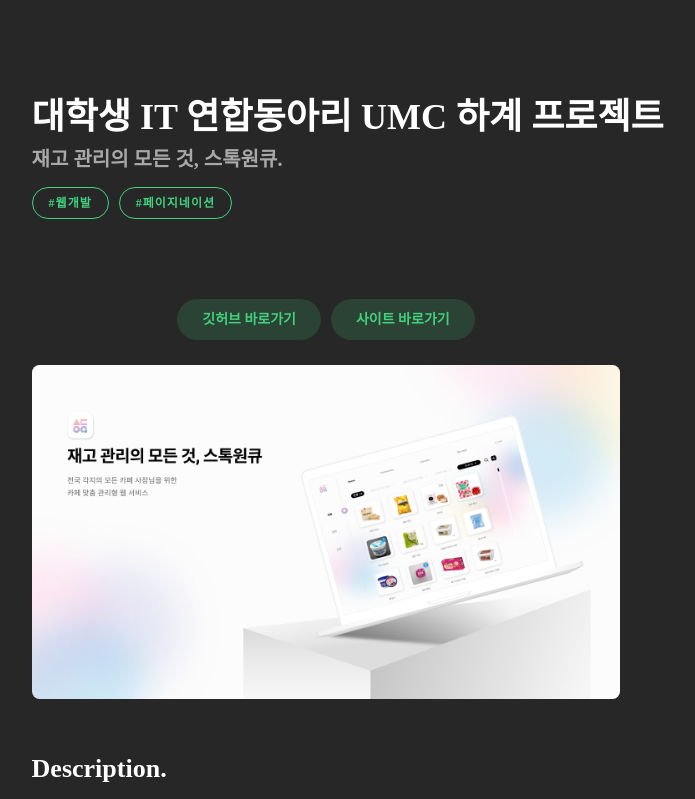
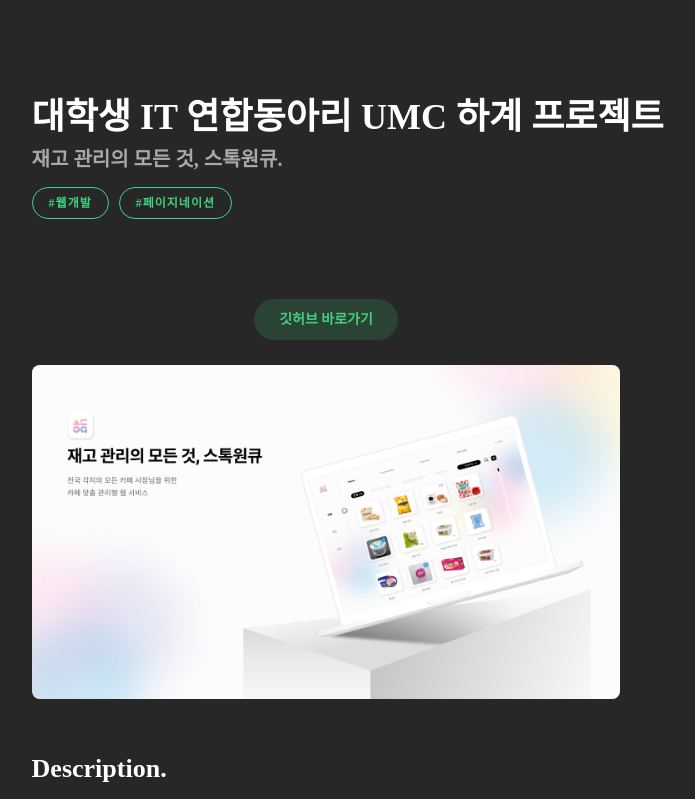
Before and after one commit to gkfla668/portfolio, a Next.js app in the folder limhalim/: page /detail/1 in a window 1280 px wide. Shown: the top 799 px of the page, without its empty margins (314-1009 px from the left). Built offline with nearby package versions, Linux system fonts and the light colour scheme; a web font is replaced by a local one.

Commit message:
style: 사이트 바로가기 버튼 주석 처리

```diff
--- a/limhalim/pages/detail/[id].tsx
+++ b/limhalim/pages/detail/[id].tsx
@@ -253,12 +253,12 @@
                 >
                   깃허브 바로가기
                 </LinkStyled>
-                <LinkStyled
+                {/* <LinkStyled
                   href={dataById[parsedId].siteURL}
                   className="px-10 py-4"
                 >
                   사이트 바로가기
-                </LinkStyled>
+                </LinkStyled> */}
               </div>
               <Image
                 src={dataById[parsedId].imgURL}
@@ -376,12 +376,6 @@
                 >
                   깃허브 바로가기
                 </LinkStyled>
-                <LinkStyled
-                  href={dataById[parsedId].siteURL}
-                  className="px-10 py-4"
-                >
-                  사이트 바로가기
-                </LinkStyled>
               </div>
               <Image
                 src={dataById[parsedId].imgURL}
```
